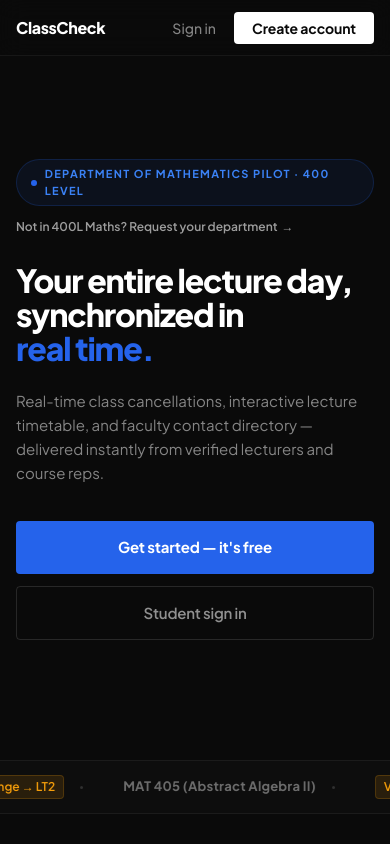
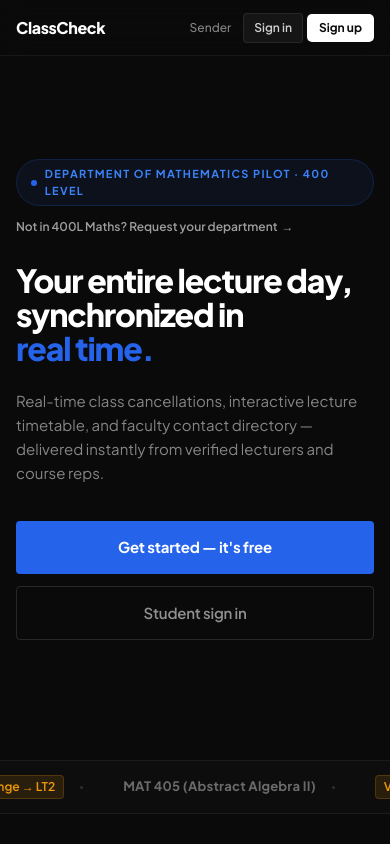
Before and after one commit to Adeleke-Mubarak/ClassCheck, a React (Vite) app in the folder frontend/: page / in a window 390 px wide. Shown: the top 844 px of the page. Built offline with nearby package versions, Linux system fonts and the light colour scheme; no server answers.

Commit message:
fix(landing): align mobile top navbar buttons and add responsive horizontal breathing room

```diff
--- a/frontend/src/pages/Landing.jsx
+++ b/frontend/src/pages/Landing.jsx
@@ -171,15 +171,28 @@ export default function Landing() {
           </Link>
 
           {/* Nav links */}
-          <nav className="flex items-center gap-1.5 sm:gap-2">
-            <Link to="/sender" className="land-nav-link hidden sm:inline-flex text-xs sm:text-sm">
-              Sender login
+          <nav className="flex items-center gap-1 sm:gap-2.5">
+            <Link
+              to="/sender"
+              className="text-xs sm:text-[13px] font-medium text-white/50 hover:text-white px-2 sm:px-2.5 py-1.5 rounded transition-colors whitespace-nowrap flex items-center"
+            >
+              <span>Sender</span>
+              <span className="hidden sm:inline">&nbsp;login</span>
             </Link>
-            <Link to="/signin" className="land-nav-link text-xs sm:text-sm px-2.5 py-1.5">
+
+            <Link
+              to="/signin"
+              className="text-xs sm:text-[13px] font-semibold text-white/80 hover:text-white px-2.5 sm:px-3 py-1.5 rounded bg-white/[0.05] hover:bg-white/[0.08] border border-white/[0.08] transition-colors whitespace-nowrap flex items-center"
+            >
               Sign in
             </Link>
-            <Link to="/signup" className="land-nav-btn text-xs sm:text-sm px-3 sm:px-4 py-1.5 sm:py-2">
-              <span>Create account</span>
+
+            <Link
+              to="/signup"
+              className="text-xs sm:text-[13px] font-bold text-[#0A0A0A] bg-white hover:bg-white/90 active:scale-95 px-3 sm:px-4 py-1.5 rounded-[5px] transition-all whitespace-nowrap shadow-sm flex items-center"
+            >
+              <span className="sm:hidden">Sign up</span>
+              <span className="hidden sm:inline">Create account</span>
             </Link>
           </nav>
         </div>
```
